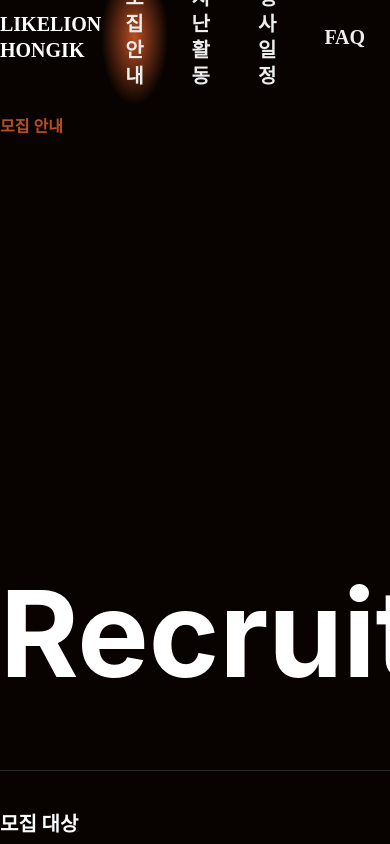
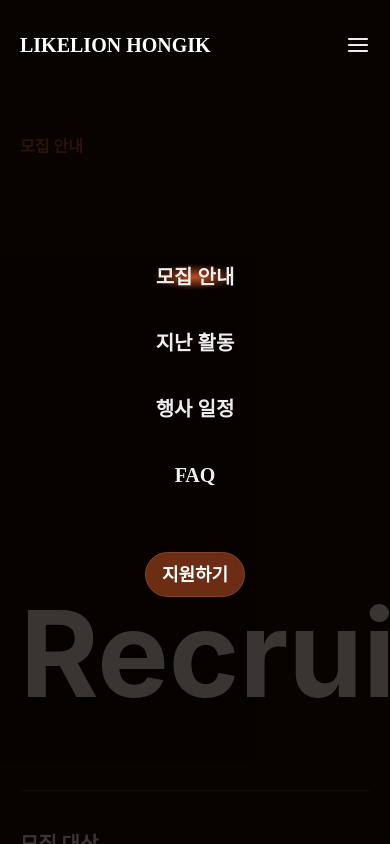
Before and after one commit to likelion-14th-page/likelion-14th-FE, a React (Vite) app: page / in a window 390 px wide. Both pictures are taken after a click on the element "모집 안내". Shown: the top 844 px of the page. Built offline with nearby package versions, Linux system fonts and the light colour scheme; a web font is replaced by a local one.

Commit message:
[UI] 레이아웃 반응형 패딩 적용

```diff
--- a/src/index.css
+++ b/src/index.css
@@ -147,6 +147,27 @@
     font-weight: 600;
     line-height: 150%; /* 27px */
   /* } */
+
+  .responsive-layout {
+    width: 100%;
+    /* 1440px 이상의 화면에서 콘텐츠가 차지할 실제 너비 */
+    max-width: 1140px;
+    margin-left: auto;
+    margin-right: auto;
+
+    /* 1440px 미만일 때만 작동하는 가변 패딩 */
+    padding-left: clamp(20px, 5vw, 150px);
+    padding-right: clamp(20px, 5vw, 150px);
+  }
+
+  /* ✅ 중요: 1440px 이상에서는 패딩을 0으로 만들어야
+     양옆 마진이 정확히 150px(1440-1140 / 2)이 됩니다. */
+  @media (min-width: 1440px) {
+    .responsive-layout {
+      padding-left: 0;
+      padding-right: 0;
+    }
+  }
 }
 
 @layer utilities {
--- a/src/layout/Layout.jsx
+++ b/src/layout/Layout.jsx
@@ -35,28 +35,16 @@ const Layout = () => {
   const currentHeader = headerConfig[location.pathname];
 
   return (
-    <div className="w-full min-h-screen bg-bg-dark">
+    <div className="w-full min-h-screen bg-bg-dark ">
       {/* 1. 네브바 고정 영역 */}
       <div className="fixed top-0 left-0 w-full z-50 bg-bg-dark">
         <Navbar />
       </div>
 
       {/* 2. 컨텐츠 영역 (네브바 높이만큼 아래로 밀기) */}
-      <div
-        className={
-          `${isNoHeaderPage ? '' : 'pt-[50px] '}` +
-          ` xl:max-w-[1200px] lg:max-w-[1200px] md:max-w-[960px] sm:max-w-[720px] max-w-full mx-auto`
-        }
-      >
-        {currentHeader && (
-          <PageHeader
-            subtitle={currentHeader.subtitle}
-            title={currentHeader.title}
-            description={currentHeader.description}
-          />
-        )}
-
-        {/* 본문 영역 */}
+      <div className={`responsive-layout ${isNoHeaderPage ? '' : 'pt-[70px]'}`}>
+        {/* 이제 이 안의 PageHeader와 본문은 정확히 responsive-layout 너비를 따릅니다 */}
+        {currentHeader && <PageHeader {...currentHeader} />}
         <main className={`${isNoHeaderPage ? '' : 'py-10'}`}>
           <Outlet />
         </main>
--- a/src/layout/Navbar.jsx
+++ b/src/layout/Navbar.jsx
@@ -1,9 +1,21 @@
 import { useLocation, useNavigate } from 'react-router-dom';
 import ButtonApply from './ButtonApply';
+import { useState, useEffect } from 'react';
+import menu from '../assets/icon/menu.svg';
 
 const Navbar = () => {
   const navigate = useNavigate();
   const location = useLocation(); // 현재 경로 정보를 가져옵니다.
+  const [isMenuOpen, setIsMenuOpen] = useState(false);
+
+  // const mobileGradient =
+  //   'bg-[radial-gradient(50%_50%_at_50%_50%,#BA4E23_0%,rgba(8,3,0,0)_100%)]';
+  // const desktopGradient =
+  //   'bg-[radial-gradient(50%_50%_at_50%_50%,#BA4E23_0%,#080300_100%)]';
+
+  useEffect(() => {
+    setIsMenuOpen(false);
+  }, [location.pathname]);
 
   const NavItem = ({ label, path }) => {
     // 현재 페이지 경로와 메뉴의 경로가 일치하는지 확인합니다.
@@ -17,8 +29,8 @@ const Navbar = () => {
         {/* 1. 배경 그라데이션: 현재 페이지(isActive)면 opacity-100, 아니면 호버 시에만 나타남 */}
         <div
           className={`
-            absolute inset-0 transition-opacity duration-300
-            bg-[radial-gradient(50%_50%_at_50%_50%,#BA4E23_0%,#080300_100%)]
+            absolute min-[1024px]:inset-0 transition-opacity duration-300 inset-x-5 inset-y-4
+          min-[1024px]:bg-[radial-gradient(50%_50%_at_50%_50%,#BA4E23_0%,#080300_100%)] bg-[radial-gradient(50%_50%_at_50%_50%,#BA4E23_0%,rgba(8,3,0,0)_100%)]
             ${isActive ? 'opacity-100' : 'opacity-0 group-hover:opacity-100'}
           `}
         />
@@ -36,15 +48,15 @@ const Navbar = () => {
   };
 
   return (
-    <div className="max-w-[1200px] mx-auto h-[58px] bg-bg-dark flex items-center justify-between my-[8px] py-[8px]">
+    <div className="responsive-layout flex items-center justify-between my-[8px] py-[8px]">
       <div
         onClick={() => navigate('/')}
-        className=" py-[16px] cursor-pointer navbar_title transition-colors duration-300 hover:text-gray-02"
+        className=" py-[16px] cursor-pointer navbar_title z-[60] transition-colors duration-300 hover:text-gray-02"
       >
         LIKELION HONGIK
       </div>
 
-      <div className="flex justify-between items-center">
+      <div className="hidden min-[1024px]:flex justify-between items-center">
         <div className="flex">
           <NavItem label="모집 안내" path="/recruiting" />
           <NavItem label="지난 활동" path="/archaive" />
@@ -53,6 +65,27 @@ const Navbar = () => {
         </div>
         <ButtonApply type="short" className="ml-[24px]" />
       </div>
+
+      {/* 2. 햄버거 아이콘 (1024px 미만에서만 보임) */}
+      <img
+        onClick={() => setIsMenuOpen(!isMenuOpen)}
+        className="min-[1024px]:hidden w-[24px] h-[24px] z-[60] cursor-pointer"
+        src={menu}
+      />
+      <div
+        className={`fixed inset-0 bg-bg-dark/80 z-50 transition-transform duration-300 min-[1024px]:hidden
+          ${isMenuOpen ? 'translate-x-full' : 'translate-x-0'}`}
+      >
+        <div className="flex flex-col items-center justify-center h-full space-y-2">
+          <NavItem label="모집 안내" path="/recruiting" mobile />
+          <NavItem label="지난 활동" path="/archaive" mobile />
+          <NavItem label="행사 일정" path="/events" mobile />
+          <NavItem label="FAQ" path="/faq" mobile />
+          <div className="pt-10">
+            <ButtonApply type="short" />
+          </div>
+        </div>
+      </div>
     </div>
   );
 };
--- a/src/pages/Home.jsx
+++ b/src/pages/Home.jsx
@@ -11,7 +11,7 @@ import Footer from '../layout/Footer';
 const Home = () => {
   return (
     <>
-      <div className="max-w-[1200px] mx-auto">
+      <div className="responsive-layout">
         <div className="fixed top-0 left-0 w-full z-50 bg-bg-dark">
           <Navbar />
         </div>
```
Also changed, not shown: src/assets/icon/menu.svg (added).
